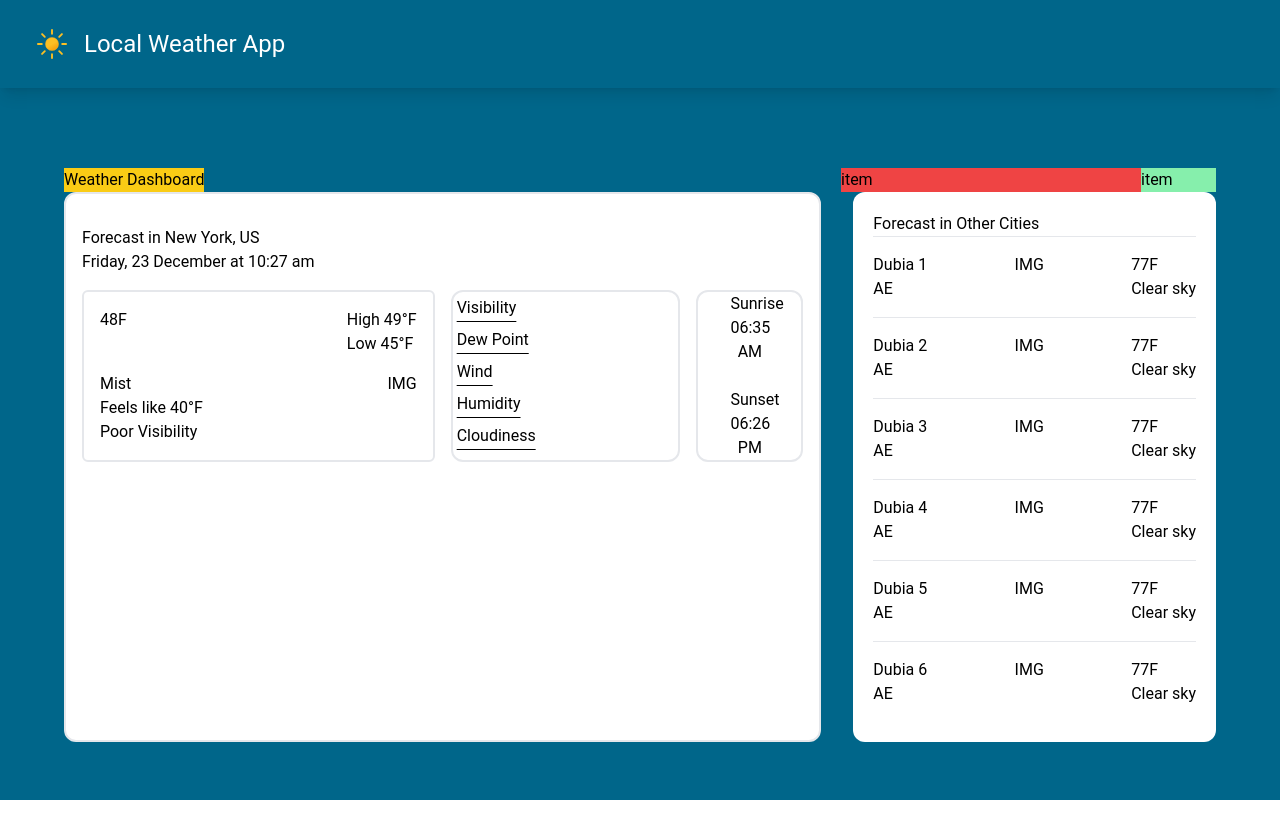
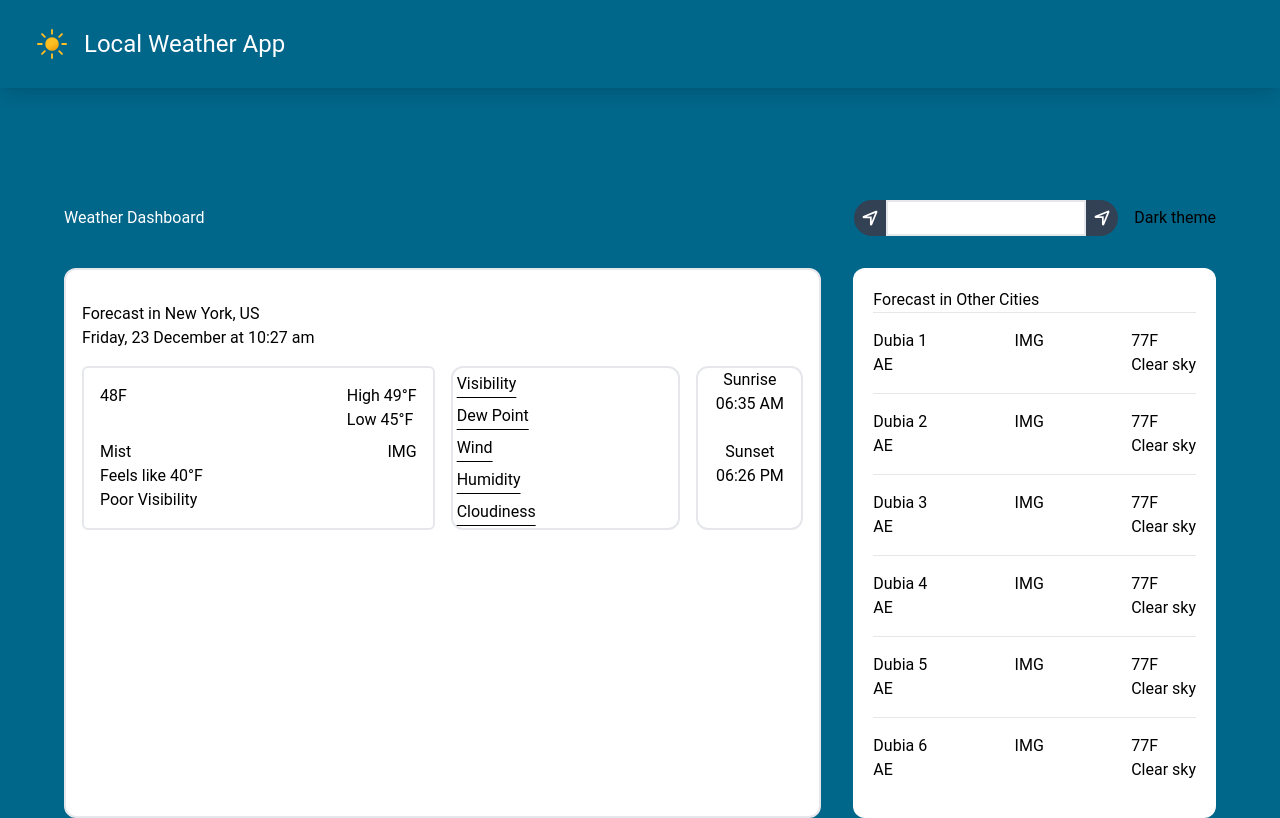
Before and after one commit to MadFury94/weather-app, a Vue app: page /weather/1/1 in a window 1280 px wide. Built offline with nearby package versions, Linux system fonts and the light colour scheme.

Commit message:
add days layout

```diff
--- a/src/components/AsyncCityUpdatedView.vue
+++ b/src/components/AsyncCityUpdatedView.vue
@@ -1,12 +1,16 @@
 <template>
-  <div class="px-16 pt-20">
-    <div class="gap-y-6 lg:flex lg:justify-between">
-      <div class="bg-yellow-400">Weather Dashboard</div>
-      <div>
-        <div class="grid w-full grid-cols-5 bg-green-300">
-          <div class="col-span-4 w-[300px] bg-red-500">item</div>
-          <div>item</div>
+  <div class="px-4 pt-20 md:px-16">
+    <div class="items-center justify-between gap-y-6 py-8 md:flex">
+      <div class="text-white">Weather Dashboard</div>
+      <div class="flex gap-x-4">
+        <div class="flex gap-x-2 rounded-full bg-slate-700 px-2">
+          <button><LocationIcon /></button>
+
+          <input type="text" class="w-[200px] border-2 p-1" />
+
+          <LocationIcon />
         </div>
+        <button>Dark theme</button>
       </div>
     </div>
     <div class="grid gap-8 xl:grid-cols-3">
@@ -52,7 +56,7 @@
                 <li>Cloudiness</li>
               </ul>
             </div>
-            <div class="container rounded-xl border-2">
+            <div class="rounded-xl border-2">
               <div class="card-img-overlay text-center">
                 <i class="fa-solid fa-sun"></i>
                 <h3 lass="fw-light">Sunrise</h3>
@@ -91,3 +95,7 @@
     </div>
   </div>
 </template>
+
+<script setup>
+import LocationIcon from "../components/icons/LocationIcon.vue";
+</script>
--- /dev/null
+++ b/src/components/icons/LocationIcon.vue
@@ -0,0 +1,12 @@
+<template>
+  <svg
+    class="fill-white text-xs w-4 text-green-500"
+    xmlns="http://www.w3.org/2000/svg"
+    viewBox="0 0 448 512"
+  >
+    <!--! Font Awesome Pro 6.2.1 by @fontawesome - https://fontawesome.com License - https://fontawesome.com/license (Commercial License) Copyright 2022 Fonticons, Inc. -->
+    <path
+      d="M47.1 256C32.71 256 19.55 245.2 16.6 230.2C13.65 215.2 21.73 200.2 35.88 194.4L387.9 50.38C399.8 45.5 413.5 48.26 422.6 57.37C431.7 66.49 434.5 80.19 429.6 92.12L285.6 444.1C279.8 458.3 264.8 466.3 249.8 463.4C234.8 460.4 223.1 447.3 223.1 432V256H47.1zM272 208V350.6L370.7 109.3L129.4 208H272z"
+    />
+  </svg>
+</template>
```
